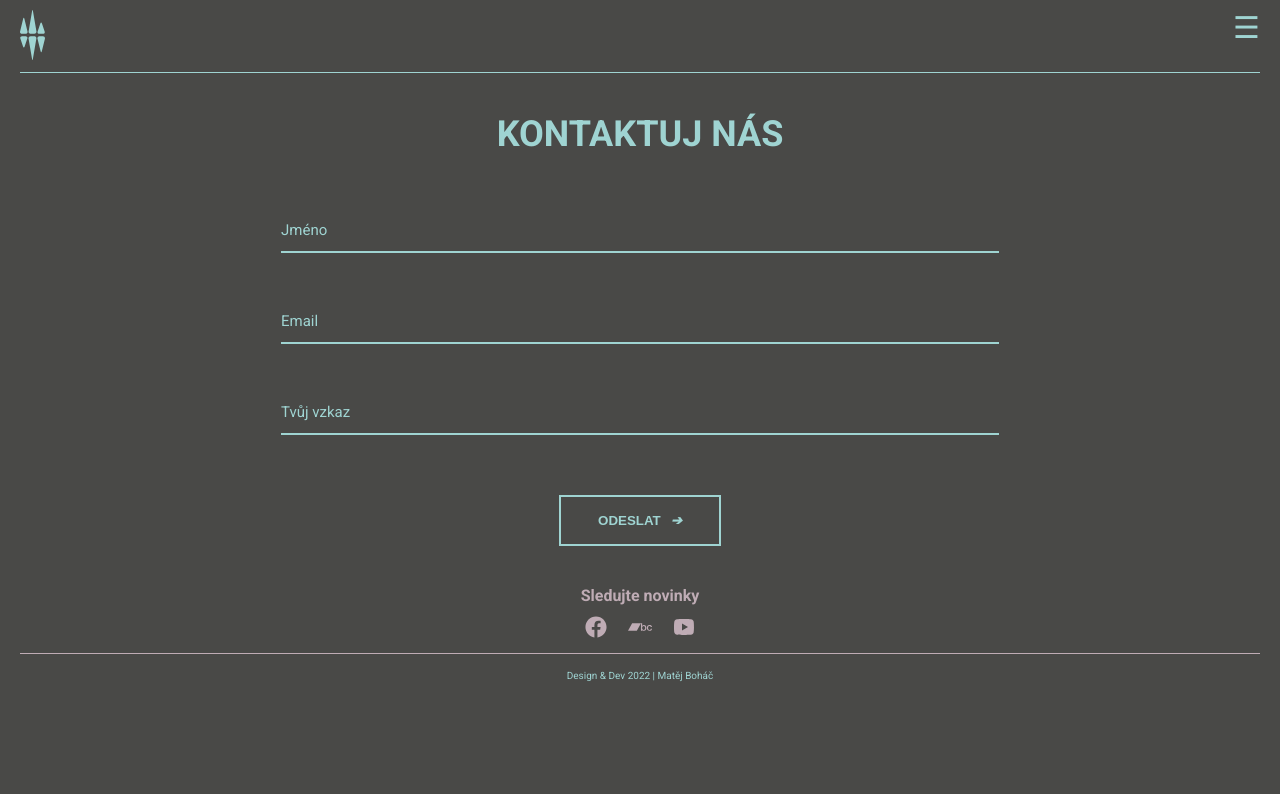
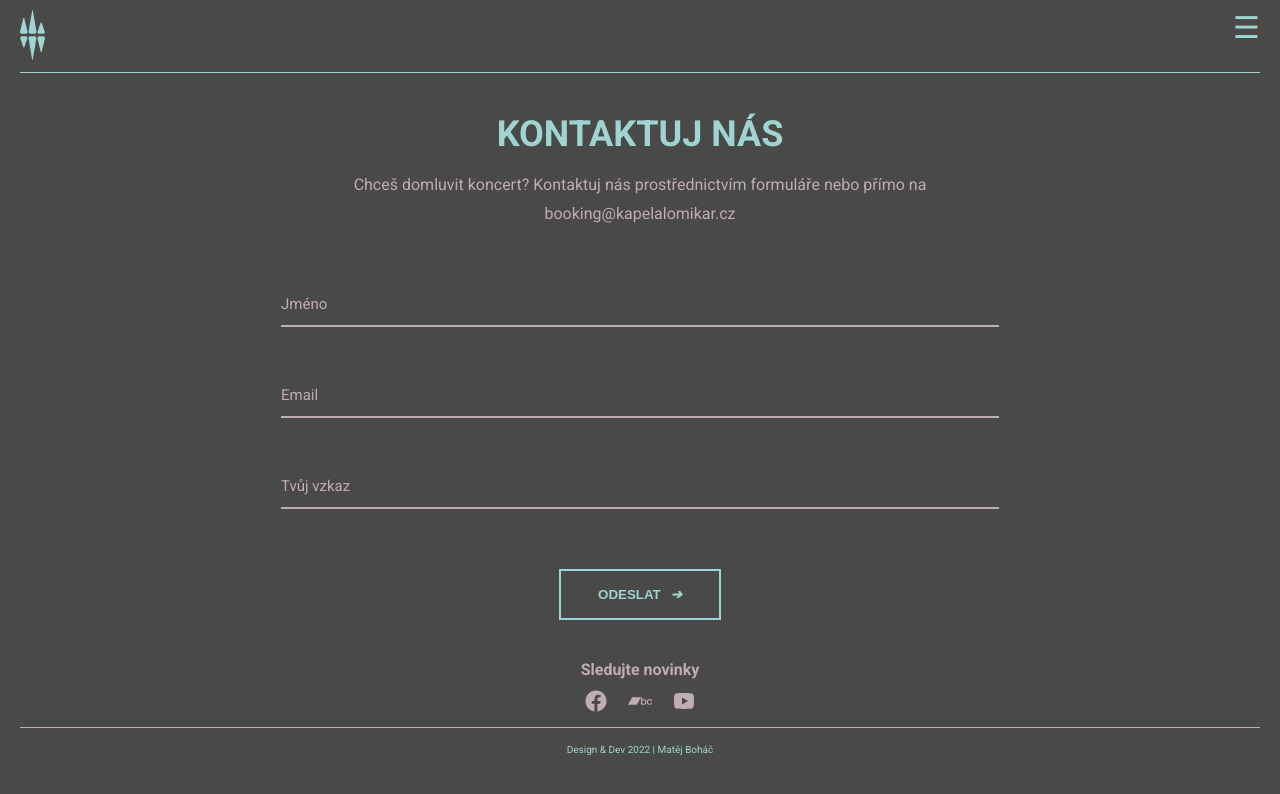
Before and after one commit to Humicz/LOMIKAR, an Eleventy site: page contacts.html in a window 1280 px wide. Built offline with nearby package versions, Linux system fonts and the light colour scheme; Eleventy itself is replaced by a stand-in of ours; files that its build step writes are made by us from their sources.

Commit message:
stytlin of form done - only button missing

```diff
--- a/contacts.html
+++ b/contacts.html
@@ -9,7 +9,7 @@ title: Lomikar
 
             <h3 class="form__header">Kontaktuj nás</h3>
 
-            <p class="form__description"></p>
+            <p class="form__description">Chceš domluvit koncert? Kontaktuj nás prostřednictvím formuláře nebo přímo na <a>booking@kapelalomikar.cz</a></p>
 
             <label class="form__group">
                 <input type="text" class="form-control"  required>
--- a/scss/_contacts.scss
+++ b/scss/_contacts.scss
@@ -38,6 +38,7 @@ textarea {
 	padding: 0 10px;
 	margin-bottom: 55px;
 	line-height: 1.8;
+    color: colors.$complementary;
 }
 
 .form__group {
@@ -47,7 +48,7 @@ textarea {
 
 	span {
 		font-size: 15px;
-		color: colors.$primary;
+		color: colors.$complementary;
 		position: absolute;
 		top: 11px;
 		transition: all .2s ease;
@@ -70,7 +71,7 @@ textarea {
 
 .form-control {
 	border: none;
-	border-bottom: 2px solid colors.$primary;
+	border-bottom: 2px solid colors.$complementary;
 	display: block;
 	width: 100%;
 	height: 43px;
@@ -78,6 +79,7 @@ textarea {
 	background: none;
 	&:focus, &:valid {
 		border-bottom: 2px solid colors.$primary;
+        color: colors.$primary;
 		& + span {
 			transform: translateY(-22px) scale(.8);
 			& + .border {
```
Also changed, not shown: css/style.css, 1 other file.
